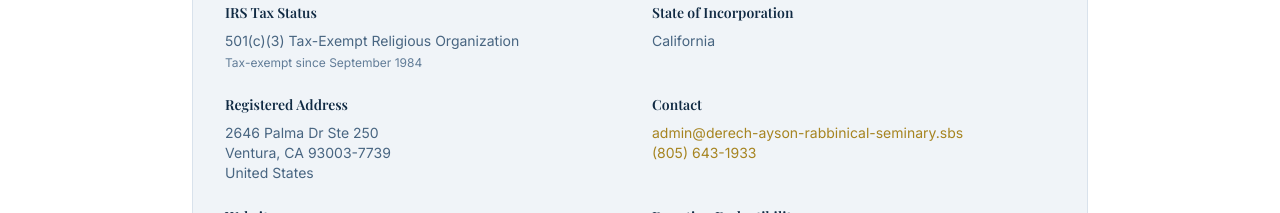
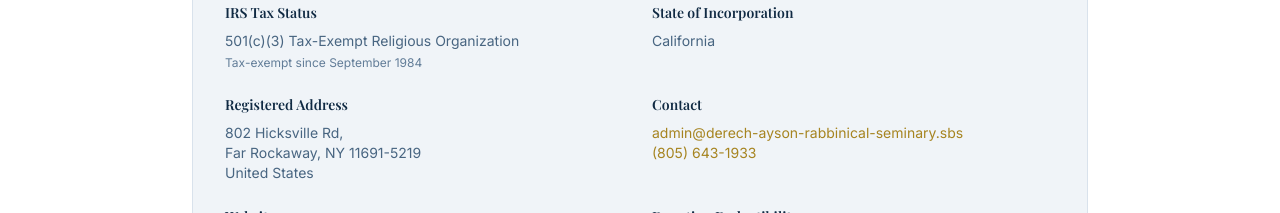
Before and after one commit to irmafiguero199/unitedchurchofreligiousscience.sbs, a React (Vite) app in the folder united-church-of-religious-science/: page /about in a window 1280 px wide. Shown: the part 3280-3493 px from the top of the page. Built offline with nearby package versions, Linux system fonts and the light colour scheme.

Commit message:
Change registered address in About.jsx
Updated the registered address in the About page.

```diff
--- a/united-church-of-religious-science/src/pages/About.jsx
+++ b/united-church-of-religious-science/src/pages/About.jsx
@@ -148,8 +148,8 @@
               </div>
               <div>
                 <h4 className="font-semibold text-primary-900 mb-2">Registered Address</h4>
-                <p className="text-primary-600">2646 Palma Dr Ste 250</p>
-                <p className="text-primary-600">Ventura, CA 93003-7739</p>
+                <p className="text-primary-600"> 802 Hicksville Rd,</p>
+                <p className="text-primary-600">Far Rockaway, NY 11691-5219</p>
                 <p className="text-primary-600">United States</p>
               </div>
               <div>
```
